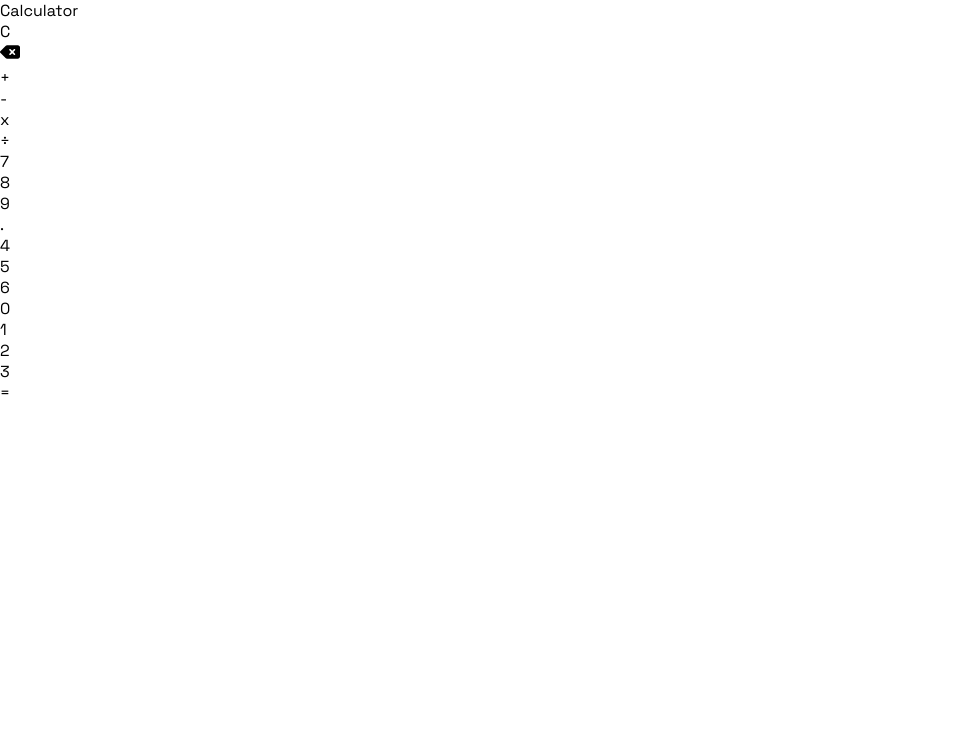
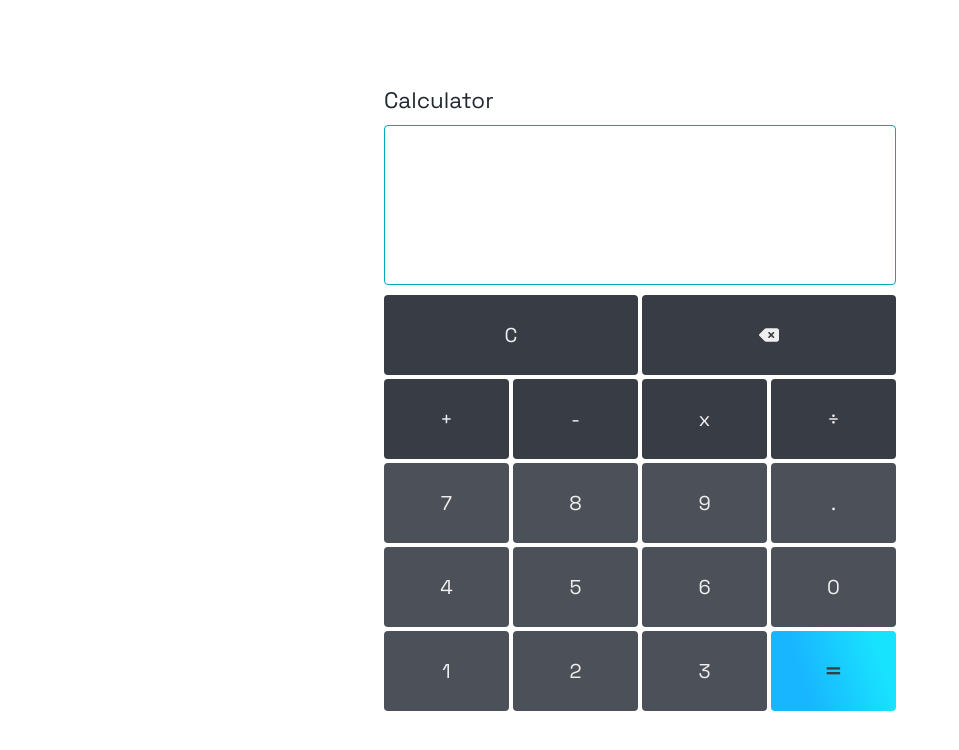
Before and after one commit to MuHisham/calculator, a plain HTML site: page index.html in a window 1280 px wide. Shown: the whole page, without its empty margins (0-959 px from the left). Drawn offline with Linux system fonts and the light colour scheme.

Commit message:
Feat: Added UI

```diff
--- a/styles.css
+++ b/styles.css
@@ -13,3 +13,98 @@
     --brightBlue: #00ADB5;
     --lightGray: #EEEEEE;
 }
+
+body {
+    display: flex;
+    justify-content: center;
+    align-items: center;
+    height: 100vh;
+}
+
+.calculator {
+    min-width: 240px;
+    width: 40vw;
+}
+
+.title {
+    font-size: 1.4em;
+    color: var(--darkGray);
+}
+
+.computeText {
+    height: 20vh;
+    border: 1px solid var(--brightBlue);
+    margin: 10px 0px;
+    border-radius: 4px;
+
+    font-size: 2.75em;
+    padding: 10px;
+    display: flex;
+    flex-direction: column;
+    justify-content: end;
+}
+
+.subText, .mainText {
+    display: flex;
+    justify-content: end;
+    align-items: end;
+}
+
+.subText {
+    height: 30%;
+    width: 100%;
+    color: gray;
+    font-size: 0.6em;
+}
+.mainText {
+    height: 50%;
+    width: 100%;
+}
+
+.clearBtns, .operations, .thirdRow, .fourthRow, .lastRow  {
+    display: flex;
+    gap: 4px;
+}
+.clearBtns > div {
+    width: 50%;
+    border-radius: 4px;
+}
+
+.operations > div, .thirdRow > div, .fourthRow > div, .lastRow > div {
+    width: 25%;
+    border-radius: 4px;
+}
+
+.clearBtns > div, .operations > div, .thirdRow > div, .fourthRow > div, .lastRow > div {
+    display: flex;
+    align-items: center;
+    justify-content: center;
+    min-height: 10vh;
+    font-size: 1.25em;
+    margin-bottom: 4px;
+    opacity: 0.9;
+}
+
+.thirdRow > div, .fourthRow > div, .one, .two, .three {
+    background-color: var(--mediumGray);
+    color: var(--lightGray);
+}
+
+.clearBtns > div, .operations > div {
+    background-color: var(--darkGray);
+    color: var(--lightGray);
+}
+
+.backspaceIcon {
+    fill: var(--lightGray);
+}
+
+.lastRow > .equal {
+    background: linear-gradient(72.5deg, rgb(0, 175, 255) 27.9%, rgb(0, 224, 254) 84.2%);
+    color: var(--darkGray);
+    font-size: 2em;
+}
+
+.clearBtns > div:hover, .operations > div:hover, .thirdRow > div:hover, .fourthRow > div:hover, .lastRow > div:hover{
+    opacity: 1;
+}
```
